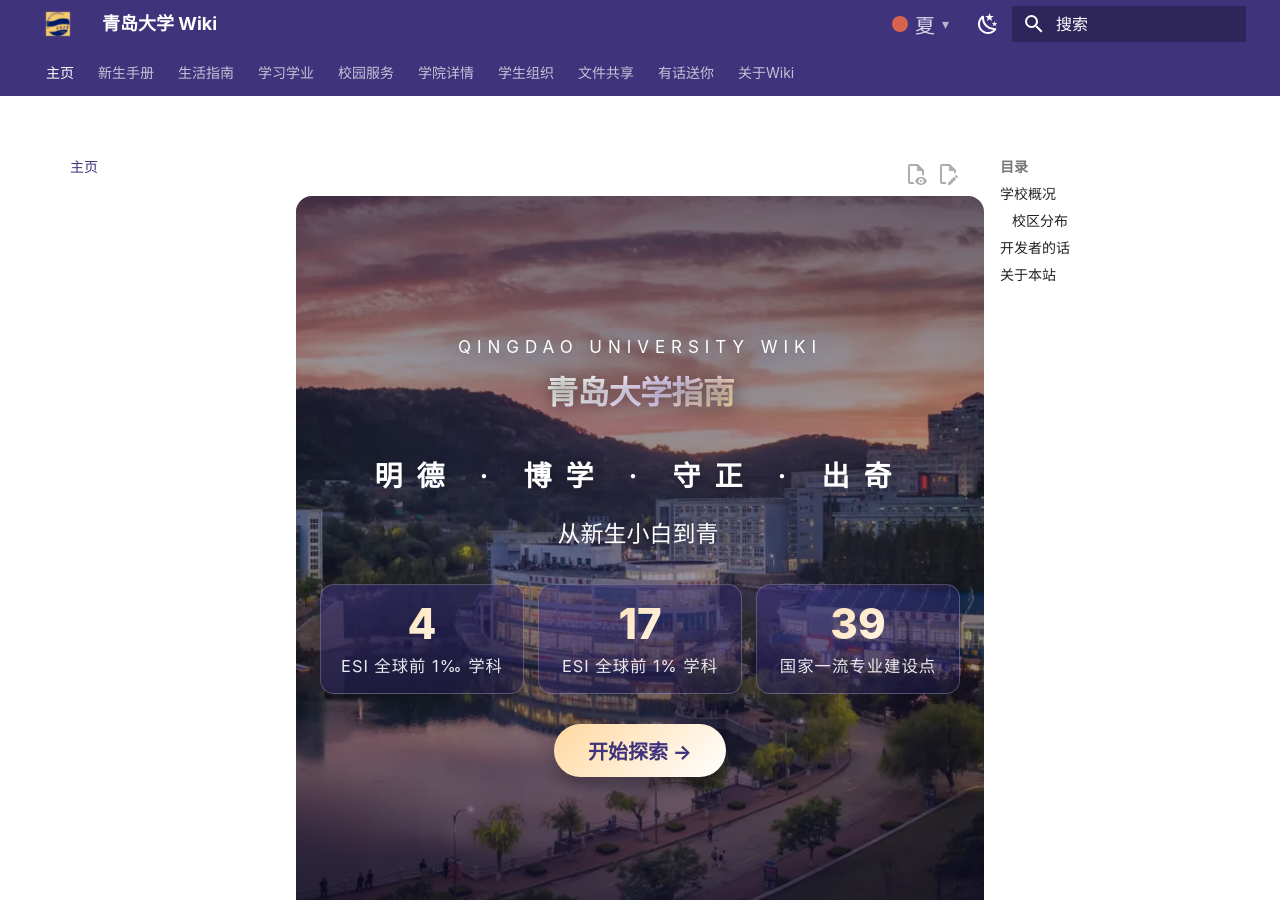
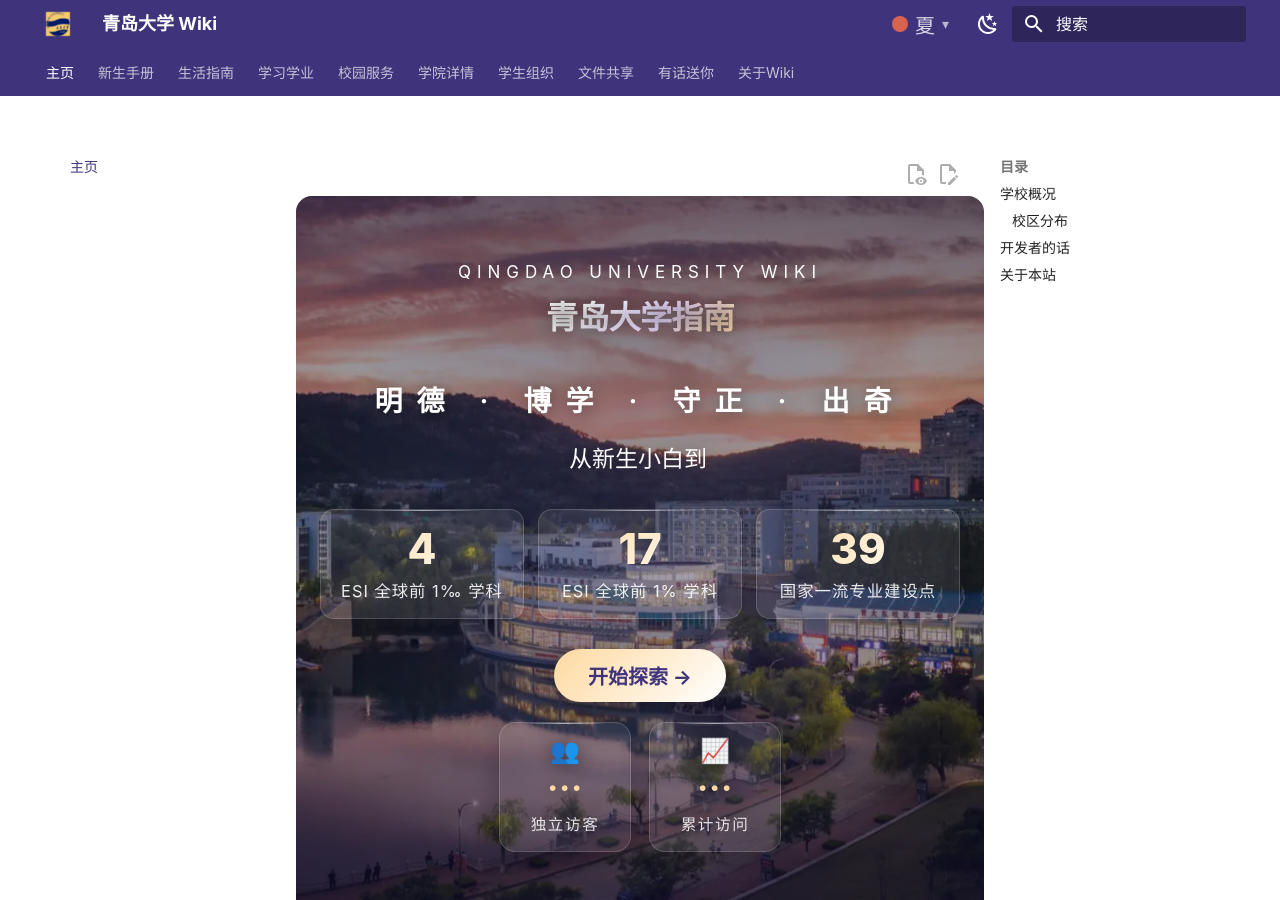
Before and after one commit to IceofTea/QDU-Wiki, an MkDocs documentation site: the page built from docs/index.md, in a window 1280 px wide and 900 px high. Built offline with MkDocs 1.6.1 and Material for MkDocs 9.7.7, drawn with Linux system fonts in a browser that asks for light colours; comment, search, counter and statistics services are not loaded; some of the changed text lies outside the part shown.

Commit message:
优化首次卡顿问题

```diff
--- a/docs/index.md
+++ b/docs/index.md
@@ -1,6 +1,6 @@
 <div class="hero">
 
-<img class="hero-bg" src="assets/spring.webp" data-seasonal alt="校园四季" />
+<div class="hero-bg" data-seasonal role="img" aria-label="校园四季"></div>
 
 <div class="hero-overlay"></div>
 
@@ -27,6 +27,20 @@
         </button>
       </div>
       <button type="button" class="hero-cta">开始探索 →</button>
+      <div class="hero-visits">
+        <div class="hero-visits__item">
+          <span class="hero-visits__icon" aria-hidden="true">👥</span>
+          <span class="hero-visits__num" data-count="uv">···</span>
+          <span class="hero-visits__label">独立访客</span>
+        </div>
+        <div class="hero-visits__item">
+          <span class="hero-visits__icon" aria-hidden="true">📈</span>
+          <span class="hero-visits__num" data-count="pv">···</span>
+          <span class="hero-visits__label">累计访问</span>
+        </div>
+        <span id="busuanzi_value_site_uv" hidden></span>
+        <span id="busuanzi_value_site_pv" hidden></span>
+      </div>
     </div>
   </section>
 
@@ -111,24 +125,6 @@
 
 </div>
 
-<div class="visit-stats" id="visit-stats">
-  <p class="visit-stats__title">👋 欢迎来到青岛大学 Wiki，这是我们的热度</p>
-  <div class="visit-stats__cards">
-    <div class="visit-stats__card visit-stats__card--uv">
-      <span class="visit-stats__icon">👥</span>
-      <span class="visit-stats__num" data-count="uv">···</span>
-      <span class="visit-stats__label">独立访客</span>
-    </div>
-    <div class="visit-stats__card visit-stats__card--pv">
-      <span class="visit-stats__icon">📈</span>
-      <span class="visit-stats__num" data-count="pv">···</span>
-      <span class="visit-stats__label">累计访问</span>
-    </div>
-  </div>
-  <span id="busuanzi_value_site_uv" hidden></span>
-  <span id="busuanzi_value_site_pv" hidden></span>
-</div>
-
 <div class="stats-modal" id="stats-modal" hidden>
   <div class="stats-modal__backdrop" data-close></div>
   <div class="stats-modal__card" role="dialog" aria-modal="true" aria-labelledby="stats-modal-title">
--- a/docs/javascripts/season-switcher.js
+++ b/docs/javascripts/season-switcher.js
@@ -44,17 +44,17 @@
     return mode === 'auto' ? getSeasonByDate() : mode;
   }
 
-  // 把页面中的四季图片替换为指定季节
+  // 把页面中的四季背景替换为指定季节。
+  // 背景图用 CSS background-image 动态设置（而非 <img src>），
+  // 避免 HTML 里写死默认季节图导致首屏「默认图 + 目标季节图」双下载。
   function applySeason() {
     var season = getSeason();
 
-    document.querySelectorAll('img[data-seasonal]').forEach(function (img) {
-      var src = img.getAttribute('src') || '';
-      var dir = src.substring(0, src.lastIndexOf('/') + 1);
-      var target = dir + season + '.webp';
-      if (src !== target) {
-        img.setAttribute('src', target);
-        img.setAttribute('alt', '校园' + SEASONS[season] + '景');
+    document.querySelectorAll('[data-seasonal]').forEach(function (el) {
+      var url = 'url(assets/' + season + '.webp)';
+      if ((el.style.backgroundImage || '').indexOf(season + '.webp') === -1) {
+        el.style.backgroundImage = url;
+        el.setAttribute('aria-label', '校园' + SEASONS[season] + '景');
       }
     });
 
@@ -170,6 +170,10 @@
   document.addEventListener('DOMContentLoaded', scheduleApply);
   window.addEventListener('load', scheduleApply);
 
+  // 立即应用一次：defer 脚本执行时 DOM 已解析，尽早设置背景图可让目标季节图
+  // 第一时间开始下载，避免等待 DOMContentLoaded 造成首屏空白。
+  scheduleApply();
+
   // 启用 navigation.instant 后，页面切换不触发 load，需监听其重渲染事件
   document.addEventListener('DOMContentSwitch', scheduleApply);
   document.addEventListener('components:updated', scheduleApply);
--- a/docs/stylesheets/extra.css
+++ b/docs/stylesheets/extra.css
@@ -193,81 +193,6 @@
   }
 }
 
-/* ========== 主页访问统计（炫酷卡片） ========== */
-.visit-stats {
-  margin: 8px 0 14px;
-  text-align: center;
-}
-.visit-stats__title {
-  margin: 0 0 12px;
-  font-size: 0.95rem;
-  font-weight: 600;
-  letter-spacing: 0.04em;
-  color: var(--md-default-fg-color--light);
-}
-.visit-stats__cards {
-  display: grid;
-  grid-template-columns: repeat(2, 1fr);
-  gap: 14px;
-  max-width: 560px;
-  margin: 0 auto;
-}
-.visit-stats__card {
-  position: relative;
-  display: flex;
-  flex-direction: column;
-  align-items: center;
-  justify-content: center;
-  gap: 2px;
-  padding: 18px 12px 16px;
-  border-radius: 16px;
-  overflow: hidden;
-  color: #fff;
-  background:
-    radial-gradient(120% 140% at 50% 0%, rgba(255, 255, 255, 0.16), transparent 55%),
-    linear-gradient(160deg, #463a8f 0%, #332a68 60%, #241d4d 100%);
-  border: 1px solid rgba(255, 217, 160, 0.35);
-  box-shadow: 0 8px 24px rgba(63, 51, 123, 0.35);
-  transition: transform 0.25s, box-shadow 0.25s, border-color 0.25s;
-}
-.visit-stats__card::before {
-  content: "";
-  position: absolute;
-  top: 0;
-  left: 50%;
-  width: 70%;
-  height: 1px;
-  transform: translateX(-50%);
-  background: linear-gradient(90deg, transparent, #ffd9a0, transparent);
-  opacity: 0.85;
-}
-.visit-stats__card:hover {
-  transform: translateY(-4px);
-  border-color: rgba(255, 217, 160, 0.7);
-  box-shadow: 0 14px 32px rgba(63, 51, 123, 0.5);
-}
-.visit-stats__icon {
-  font-size: 1.5rem;
-  line-height: 1;
-  margin-bottom: 4px;
-}
-.visit-stats__num {
-  font-size: 2.3rem;
-  font-weight: 800;
-  line-height: 1.15;
-  background: linear-gradient(135deg, #ffd9a0, #ffffff);
-  -webkit-background-clip: text;
-  background-clip: text;
-  -webkit-text-fill-color: transparent;
-  text-shadow: 0 2px 18px rgba(255, 217, 160, 0.35);
-}
-.visit-stats__label {
-  margin-top: 4px;
-  font-size: 0.82rem;
-  letter-spacing: 0.14em;
-  opacity: 0.88;
-}
-
 /* ========== 统计名单弹窗（ESI / 一流专业详情） ========== */
 .stats-modal {
   position: fixed;
@@ -405,16 +330,15 @@
 .hero-bg {
   position: absolute;
   inset: 0;
-  width: 100%;
-  height: 100% !important;
-  min-height: 100%;
-  object-fit: cover;
-  object-position: center;
   z-index: 0;
-  animation: hero-zoom 12s ease-out forwards;
+  background-color: #241d4d; /* JS 未就绪/无图时兜底深紫，避免空白 */
+  background-size: cover;
+  background-position: center;
+  background-repeat: no-repeat;
+  animation: hero-zoom 8s ease-out forwards;
 }
 @keyframes hero-zoom {
-  from { transform: scale(1.12); }
+  from { transform: scale(1.08); }
   to   { transform: scale(1); }
 }
 .hero-overlay {
@@ -504,17 +428,30 @@
   animation: hero-rise 0.8s 0.55s both;
 }
 .stat {
+  position: relative;
   min-width: 150px;
   padding: 16px 20px;
   border-radius: 14px;
-  background: linear-gradient(160deg, rgba(59, 49, 128, 0.55), rgba(26, 21, 62, 0.55));
-  border: 1px solid rgba(255, 255, 255, 0.22);
+  overflow: hidden;
+  background: rgba(255, 255, 255, 0.08);
+  border: 1px solid rgba(255, 255, 255, 0.16);
+  -webkit-backdrop-filter: blur(10px);
+  backdrop-filter: blur(10px);
   box-shadow: 0 8px 24px rgba(0, 0, 0, 0.22);
   transition: transform 0.25s, box-shadow 0.25s, border-color 0.25s;
   cursor: pointer;
   color: inherit;
   font-family: inherit;
   -webkit-tap-highlight-color: transparent;
+}
+.stat::before {
+  content: "";
+  position: absolute;
+  top: 0;
+  left: 18%;
+  right: 18%;
+  height: 1px;
+  background: linear-gradient(90deg, transparent, rgba(255, 255, 255, 0.6), transparent);
 }
 .stat:hover {
   transform: translateY(-4px);
@@ -560,6 +497,66 @@
   text-decoration: none;
 }
 
+/* Hero 内访问统计（独立访客 / 累计访问）：左右两列毛玻璃卡片，每列自上而下 图标→数字→释义 */
+.hero-visits {
+  display: flex;
+  align-items: center;
+  justify-content: center;
+  gap: 18px;
+  margin-top: 20px;
+  animation: hero-rise 0.8s 0.85s both;
+}
+.hero-visits__item {
+  position: relative;
+  display: flex;
+  flex-direction: column;
+  align-items: center;
+  gap: 5px;
+  min-width: 132px;
+  padding: 16px 20px 14px;
+  border-radius: 16px;
+  color: #fff;
+  background: rgba(255, 255, 255, 0.08);
+  border: 1px solid rgba(255, 255, 255, 0.16);
+  -webkit-backdrop-filter: blur(10px);
+  backdrop-filter: blur(10px);
+  box-shadow: 0 8px 24px rgba(0, 0, 0, 0.22);
+  transition: transform 0.25s, border-color 0.25s, box-shadow 0.25s;
+}
+.hero-visits__item::before {
+  content: "";
+  position: absolute;
+  top: 0;
+  left: 18%;
+  right: 18%;
+  height: 1px;
+  background: linear-gradient(90deg, transparent, rgba(255, 255, 255, 0.6), transparent);
+}
+.hero-visits__item:hover {
+  transform: translateY(-3px);
+  border-color: rgba(255, 217, 160, 0.5);
+  box-shadow: 0 12px 28px rgba(0, 0, 0, 0.3);
+}
+.hero-visits__icon {
+  font-size: 1.2rem;
+  line-height: 1;
+  opacity: 0.95;
+}
+.hero-visits__num {
+  font-size: 1.7rem;
+  font-weight: 700;
+  line-height: 1.15;
+  letter-spacing: 0.02em;
+  font-variant-numeric: tabular-nums;
+  color: #ffd9a0;
+  text-shadow: 0 1px 10px rgba(0, 0, 0, 0.35);
+}
+.hero-visits__label {
+  font-size: 0.78rem;
+  letter-spacing: 0.1em;
+  opacity: 0.85;
+}
+
 /* 校区卡片 */
 .campus .md-typeset__table, .campus ul {
   margin: 0;
@@ -574,30 +571,24 @@
 
 /* 小屏适配 */
 @media screen and (max-width: 720px) {
-  .visit-stats {
-    margin: 6px 0 12px;
+  .hero-visits {
+    gap: 10px;
+    margin-top: 16px;
   }
-  .visit-stats__title {
-    font-size: 0.85rem;
-    margin-bottom: 10px;
+  .hero-visits__item {
+    min-width: 118px;
+    padding: 12px 8px 10px;
+    border-radius: 12px;
   }
-  .visit-stats__cards {
-    gap: 10px;
-    max-width: 380px;
+  .hero-visits__icon {
+    font-size: 1rem;
   }
-  .visit-stats__card {
-    padding: 14px 8px 12px;
-    border-radius: 14px;
+  .hero-visits__num {
+    font-size: 1.35rem;
   }
-  .visit-stats__num {
-    font-size: 1.8rem;
-  }
-  .visit-stats__icon {
-    font-size: 1.2rem;
-  }
-  .visit-stats__label {
-    font-size: 0.74rem;
-    letter-spacing: 0.1em;
+  .hero-visits__label {
+    font-size: 0.7rem;
+    letter-spacing: 0.07em;
   }
   .hero {
     min-height: 68vh;
@@ -1110,9 +1101,10 @@
     transform: none;
     box-shadow: 0 8px 24px rgba(0, 0, 0, 0.22);
   }
-  .visit-stats__card:hover {
+  .hero-visits__item:hover {
     transform: none;
-    box-shadow: 0 8px 24px rgba(63, 51, 123, 0.35);
+    border-color: rgba(255, 255, 255, 0.16);
+    box-shadow: 0 8px 24px rgba(0, 0, 0, 0.22);
   }
   .md-typeset .grid.cards > ul > li:hover {
     transform: none;
```
Also changed, not shown: prompt/AGENT-GUIDE.md (+16 -0 lines).
